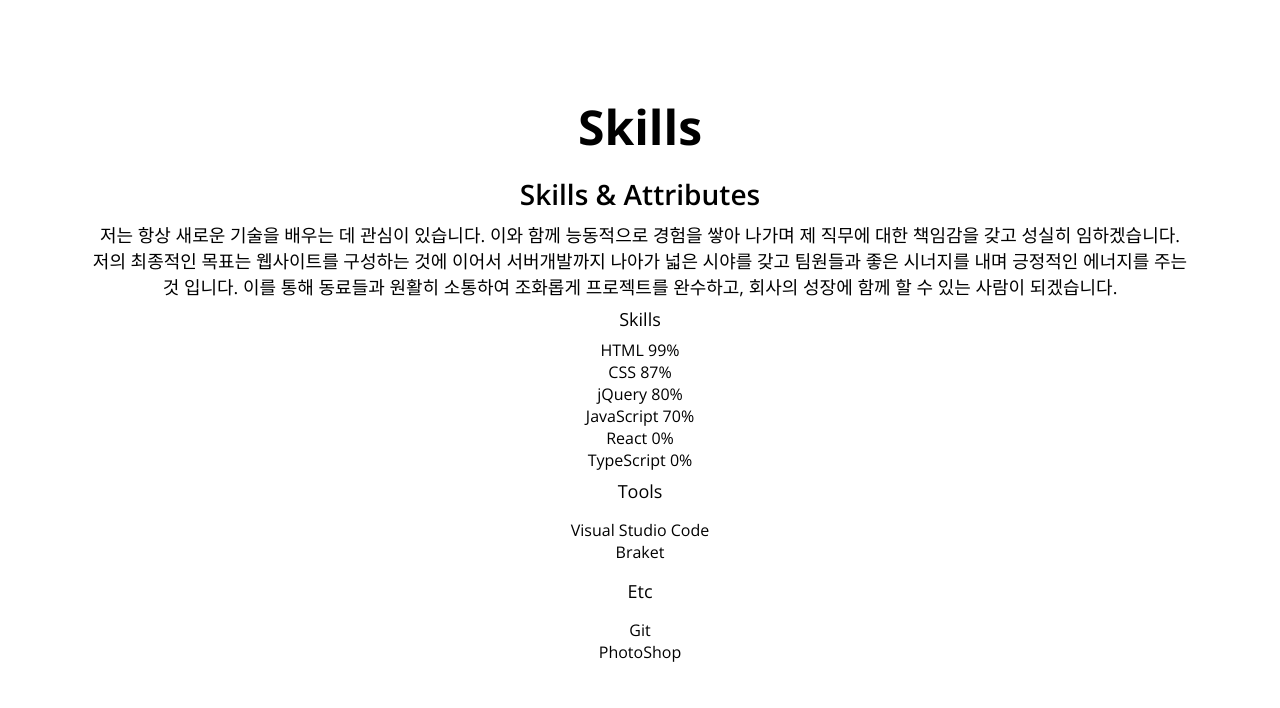
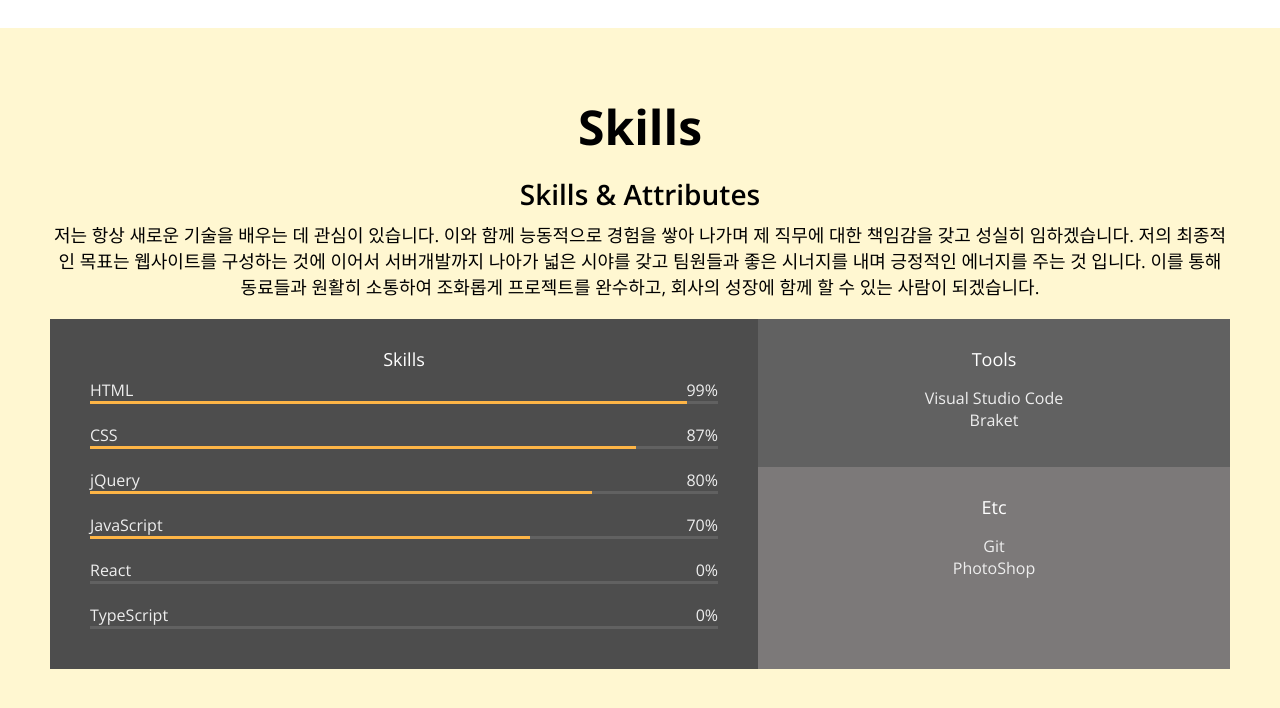
Before and after one commit to jinhee196/portfolio, a plain HTML site: page index.html in a window 1280 px wide. Shown: the part 1652-2360 px from the top of the page. Drawn offline with nearby package versions, Linux system fonts and the light colour scheme.

Commit message:
css: skills

```diff
--- a/index.html
+++ b/index.html
@@ -36,7 +36,7 @@
         <h2 class="home__description">프론트엔드 개발자로 성장하는 웹 퍼블리셔</h2>
         <button class="home__contact">Contact me</button>
     </section>
-    <section id="about" class="section">
+    <section id="about" class="section section__container">
         <h1>About me</h1>
         <p>interactiv 반응형 홈페이지와 재밌는 미니게임, 모바일 일기장을 완료하였고,
            앞으로 계속 성장하고자 하는 열망이 넘치는 신입 웹퍼블리셔입니다.
@@ -77,6 +77,7 @@
         </div>
     </section>
     <section id="skills" class="section">
+        <div class="section__container">
         <h1>Skills</h1>
         <h2>Skills & Attributes</h2>
         <p>
@@ -93,57 +94,57 @@
             <div class="skillset__left">
                 <h3 class="skillset__title">Skills</h3>
                 <div class="skill">
-                    <div class="skill_description">
+                    <div class="skill__description">
                         <span>HTML</span>
                         <span>99%</span>
                     </div>
                     <div class="skill__bar">
-                        <div class="skill__value"></div>
+                        <div class="skill__value" style="width: 95%"></div>
                     </div>
                 </div>
                 <div class="skill">
-                    <div class="skill_description">
+                    <div class="skill__description">
                         <span>CSS</span>
                         <span>87%</span>
                     </div>
                     <div class="skill__bar">
-                        <div class="skill__value"></div>
+                        <div class="skill__value" style="width: 87%"></div>
                     </div>
                 </div>
                 <div class="skill">
-                    <div class="skill_description">
+                    <div class="skill__description">
                         <span>jQuery</span>
                         <span>80%</span>
                     </div>
                     <div class="skill__bar">
-                        <div class="skill__value"></div>
+                        <div class="skill__value" style="width: 80%"></div>
                     </div>
                 </div>
                 <div class="skill">
-                    <div class="skill_description">
+                    <div class="skill__description">
                         <span>JavaScript</span>
                         <span>70%</span>
                     </div>
                     <div class="skill__bar">
-                        <div class="skill__value"></div>
+                        <div class="skill__value" style="width: 70%"></div>
                     </div>
                 </div>
                 <div class="skill">
-                    <div class="skill_description">
+                    <div class="skill__description">
                         <span>React</span>
                         <span>0%</span>
                     </div>
                     <div class="skill__bar">
-                        <div class="skill__value"></div>
+                        <div class="skill__value" style="width: 0"></div>
                     </div>
                 </div>
                 <div class="skill">
-                    <div class="skill_description">
+                    <div class="skill__description">
                         <span>TypeScript</span>
                         <span>0%</span>
                     </div>
                     <div class="skill__bar">
-                        <div class="skill__value"></div>
+                        <div class="skill__value" style="width: 0"></div>
                     </div>
                 </div>
             </div>
@@ -163,6 +164,7 @@
                     </ul>
                 </div>
             </div>
+        </div>
         </div>
     </section>
     <section id="work" class="section">
--- a/style.css
+++ b/style.css
@@ -170,6 +170,10 @@ p {
 .section {
   padding: 50px;
   text-align: center;
+  margin: auto;
+}
+
+.section__container {
   max-width: 1200px;
   margin: auto;
 }
@@ -229,3 +233,56 @@ p {
 .job__period {
   font-size: var(--font-micro);
 }
+
+/* Skill */
+#skills {
+  background-color: var(--color-yellow);
+}
+
+.skillset {
+  display: flex;
+  background-color: var(--color-light-grey);
+  color: var(--color-light-white);
+  margin: 20px 0;
+}
+.skillset__title {
+  color: var(--color-white);
+}
+
+.skillset__left {
+  flex-basis: 60%;
+  background-color: var(--color-dark-grey);
+  padding: 20px 40px;
+}
+
+.skill {
+  margin-bottom: 20px;
+}
+.skill__description {
+  display: flex;
+  justify-content: space-between;
+}
+
+.skill__bar {
+  width: 100%;
+  height: 3px;
+  background-color: var(--color-grey);
+}
+
+.skill__value {
+  height: 3px;
+  background-color: var(--color-orange);
+}
+
+.skillset__right {
+  flex-basis: 40%;
+}
+
+.tools {
+  background-color: var(--color-grey);
+}
+
+.tools,
+.etc {
+  padding: 20px;
+}
```
